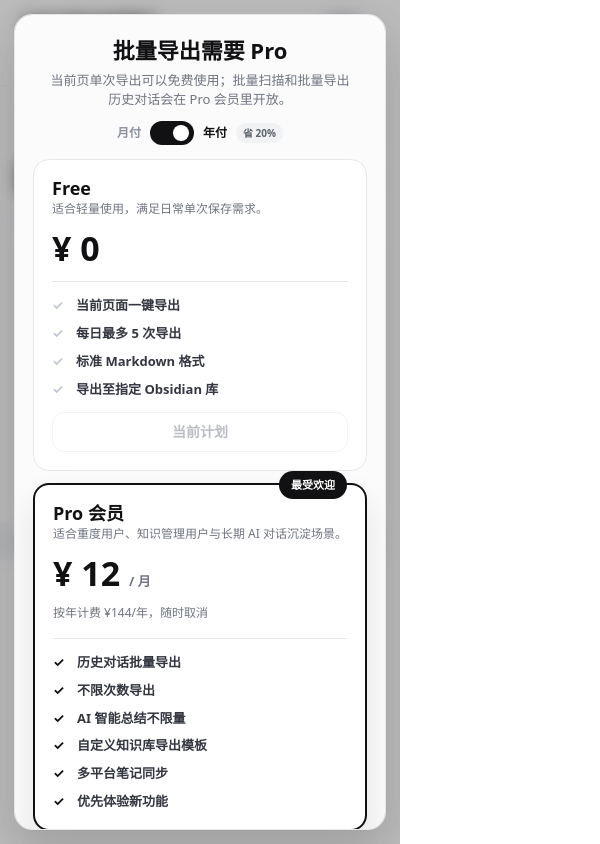
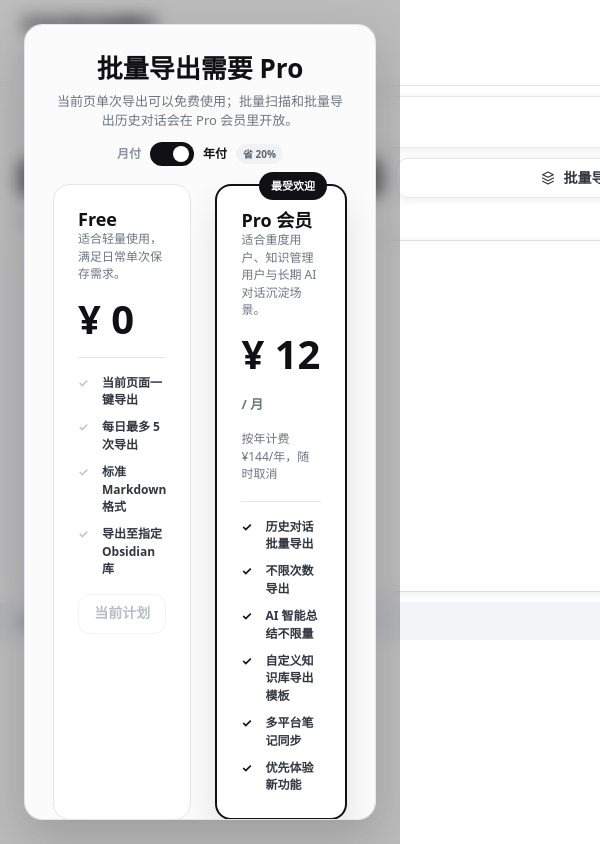
Before and after one commit to Vincentsun1977/liaoji, a browser extension: page popup.html in a window 400 px wide. Both pictures are taken after a click on the button "批量导出". Shown: the top 844 px of the page, 600 px wide, since content can reach past the window. Drawn offline with Linux system fonts and the light colour scheme.

Commit message:
Widen membership pricing modal

```diff
--- a/src/popup.css
+++ b/src/popup.css
@@ -27,6 +27,12 @@ body {
   font: 14px/1.45 ui-sans-serif, system-ui, -apple-system, BlinkMacSystemFont, "Segoe UI", sans-serif;
 }
 
+body.has-membership-modal {
+  width: 780px;
+  height: 640px;
+  min-height: 640px;
+}
+
 button,
 textarea {
   font: inherit;
@@ -40,6 +46,11 @@ textarea {
   flex-direction: column;
   gap: 10px;
   padding: 14px 17px 0;
+}
+
+body.has-membership-modal .shell {
+  height: 640px;
+  min-height: 640px;
 }
 
 .plan-badge {
@@ -409,9 +420,9 @@ textarea:focus {
   inset: 0;
   z-index: 20;
   display: grid;
-  place-items: start center;
+  place-items: center;
   overflow: auto;
-  padding: 14px;
+  padding: 24px;
   background: rgba(17, 17, 19, 0.28);
   backdrop-filter: blur(8px);
 }
@@ -422,13 +433,13 @@ textarea:focus {
 
 .membership-card {
   display: grid;
-  gap: 14px;
-  width: 100%;
-  max-height: calc(100vh - 28px);
+  gap: 18px;
+  width: min(732px, 100%);
+  max-height: calc(100vh - 48px);
   overflow: auto;
   border: 1px solid var(--line);
   border-radius: 18px;
-  padding: 22px 18px 16px;
+  padding: 28px;
   background: #fbfbfc;
   box-shadow: 0 20px 50px rgba(17, 17, 19, 0.18);
 }
@@ -443,12 +454,12 @@ textarea:focus {
 .membership-heading h2 {
   margin: 0;
   color: var(--ink);
-  font-size: 22px;
+  font-size: 26px;
   line-height: 1.2;
 }
 
 .membership-heading p {
-  max-width: 300px;
+  max-width: 560px;
   margin: 0;
   color: var(--muted);
   font-size: 13px;
@@ -498,16 +509,18 @@ textarea:focus {
 
 .plan-grid {
   display: grid;
-  gap: 12px;
+  grid-template-columns: 1fr 1fr;
+  gap: 24px;
 }
 
 .plan-card {
   position: relative;
   display: grid;
-  gap: 14px;
+  gap: 16px;
+  align-content: start;
   border: 1px solid var(--line);
   border-radius: 16px;
-  padding: 18px;
+  padding: 24px;
   background: #fff;
 }
 
@@ -530,7 +543,7 @@ textarea:focus {
 
 .plan-price {
   color: var(--ink);
-  font-size: 34px;
+  font-size: 40px;
   font-weight: 900;
   letter-spacing: 0;
   line-height: 1;
@@ -544,12 +557,12 @@ textarea:focus {
 
 .plan-card ul {
   display: grid;
-  gap: 9px;
+  gap: 10px;
   border-top: 1px solid var(--line);
   margin: 2px 0 0;
-  padding: 14px 0 0;
+  padding: 16px 0 0;
   color: #343741;
-  font-size: 13px;
+  font-size: 12px;
   font-weight: 680;
   list-style: none;
 }
@@ -587,6 +600,7 @@ textarea:focus {
 }
 
 .current-plan-button {
+  align-self: end;
   min-height: 40px;
   border: 1px solid var(--line);
   color: #777e8c;
--- a/src/popup.js
+++ b/src/popup.js
@@ -481,11 +481,13 @@
       membershipUpgradeButton.textContent = '立即升级 Pro';
     }
     resetMembershipActionButtons();
+    document.body.classList.add('has-membership-modal');
     membershipModal.hidden = false;
   }
 
   function hideMembershipModal() {
     membershipModal.hidden = true;
+    document.body.classList.remove('has-membership-modal');
   }
 
   async function handleMembershipAction(event) {
```
